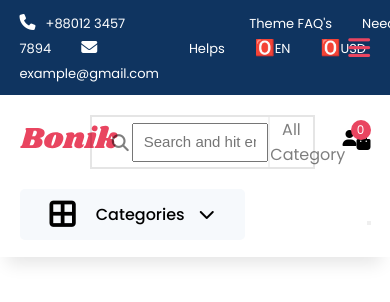
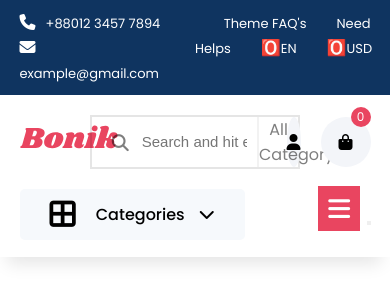
Before and after one commit to positiveworldbd/E-Commerce__1, a React (Create React App) app: page / in a window 390 px wide. Shown: the top 302 px of the page. Built offline with nearby package versions, Linux system fonts and the light colour scheme.

Commit message:
header done

```diff
--- a/src/assets/styles/abstracts/_common.scss
+++ b/src/assets/styles/abstracts/_common.scss
@@ -76,6 +76,10 @@ p {
 
 .uppercase {
     text-transform: uppercase;
+}
+
+.row{
+    width: 50%;
 }
 
 
--- a/src/assets/styles/components/_header.scss
+++ b/src/assets/styles/components/_header.scss
@@ -38,7 +38,9 @@ header {
     }
 
     & .link {
+       @media (max-width: 768px) {
             display: none;
+       }
     }
 }
 
@@ -49,21 +51,23 @@ header {
 
 .nav-links-MobileMenu {
     @media (max-width: 768px) {
-        display: flex;
-        flex-direction: column;
+        position: absolute;
+        display: block;
         padding-top: 30px;
         left: 0;
         top: 0;
         transition: .5s;
-        width: 60%;
+        width: 100%;
         height: 100vh;
         background-color: $white;
         z-index: 888;
+        box-shadow: rgba(50, 50, 93, 0.23) 0 50px 100px -20px, rgba(0, 0, 0, 0.3) 0 30px 60px -30px;
     }
 }
 
 .close,
 .open{
+    @media (max-width: 768px) {
         position: absolute;
         top: 35px;
         right: 20px;
@@ -72,5 +76,32 @@ header {
         font-size: 25px;
         z-index: 999;
     }
+}
+
+.open{
+    top: 22%;
+    right: 30px;
+    background-color: $themeColor;
+    color: $white;
+    padding: 10px;
+}
+.close{
+    @media (max-width: 768px) {
+        right: 10%;
+    }
+
+
+}
+
+.home-btn{
+    background: linear-gradient(145deg, #e2e8e6, #fff);
+    color: $themeColor;
+    width: 60px;
+    height: 60px;
+    line-height: 60px;
+    border-radius: 50%;
+
+}
+
 
 /*_____________END Header_____________*/
--- a/src/assets/styles/components/header/_search.scss
+++ b/src/assets/styles/components/header/_search.scss
@@ -24,6 +24,9 @@
         & input {
             width: 100%;
             padding: 10px;
+            border: none;
+            outline: none;
+            background-color: $white;
 
             &::placeholder {
                 font-size: 15px;
@@ -72,4 +75,16 @@
     }
 }
 
+
+.icon__circle {
+    width: 50px;
+    height: 50px;
+    line-height: 50px;
+    border-radius: 50%;
+    background-color: #f3f5f9;
+    text-align: center;
+    margin-left: 20px;
+
+}
+
 /*_____________END SEARCH_____________*/
--- a/src/common/Header/Navbar.jsx
+++ b/src/common/Header/Navbar.jsx
@@ -25,7 +25,7 @@ const Navbar = () => {
             </ul>
             <button className="toggle" onClick={() => setMobileMenu(!MobileMenu)}>
               {
-                MobileMenu ? <i className="fa-solid fa-times close"></i> : <i className="fa-solid fa-bars open"></i>
+                MobileMenu ? <i className="fa-solid fa-times close home-btn"></i> : <i className="fa-solid fa-bars open"></i>
               }
             </button>
           </div>
--- a/src/common/Header/Search.jsx
+++ b/src/common/Header/Search.jsx
@@ -25,7 +25,7 @@ const Search = () => {
             <i className="fa-solid fa-user icon__circle"></i>
             <div className="search__cart">
               <Link to="/cart">
-                <i className="fa-solid fa-bag-shopping"></i>
+                <i className="fa-solid fa-bag-shopping icon__circle"></i>
                 <span>0</span>
               </Link>
             </div>
```
Lines whose indentation alone changed are shown as unchanged.
